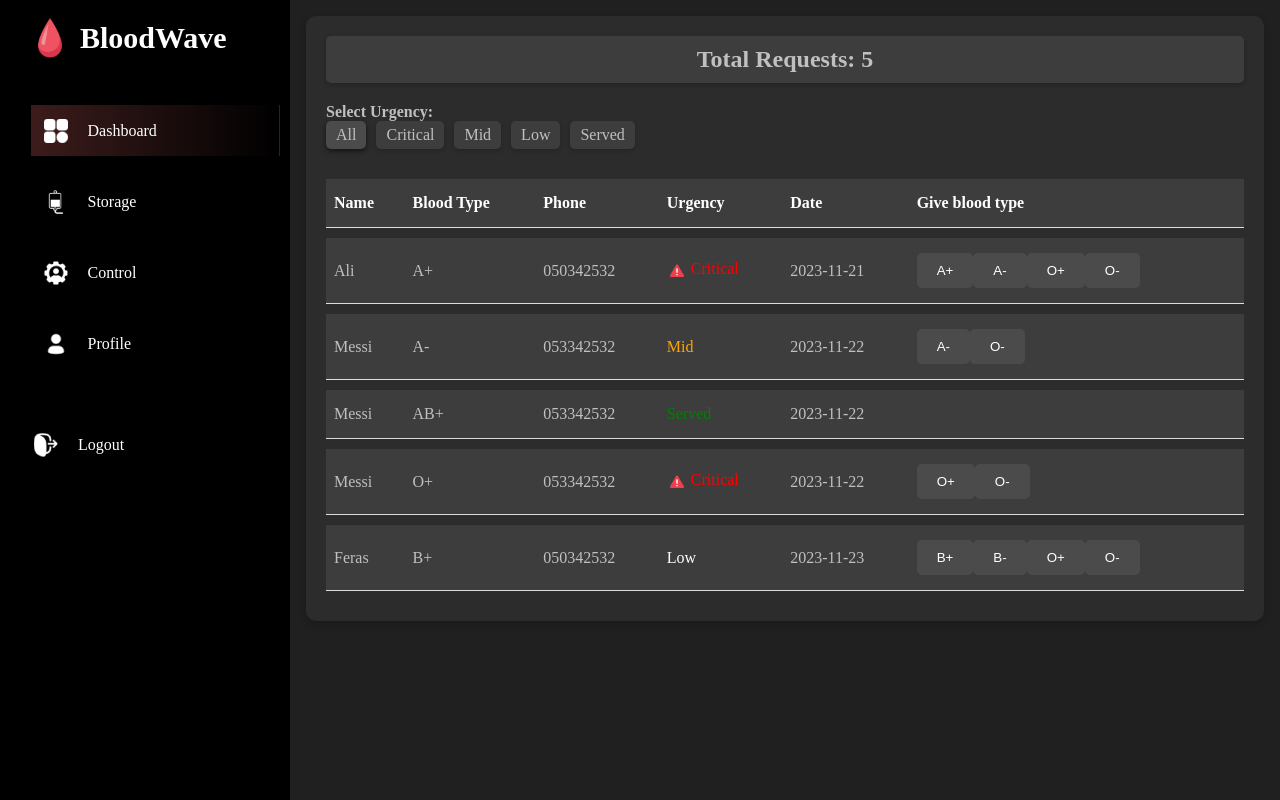
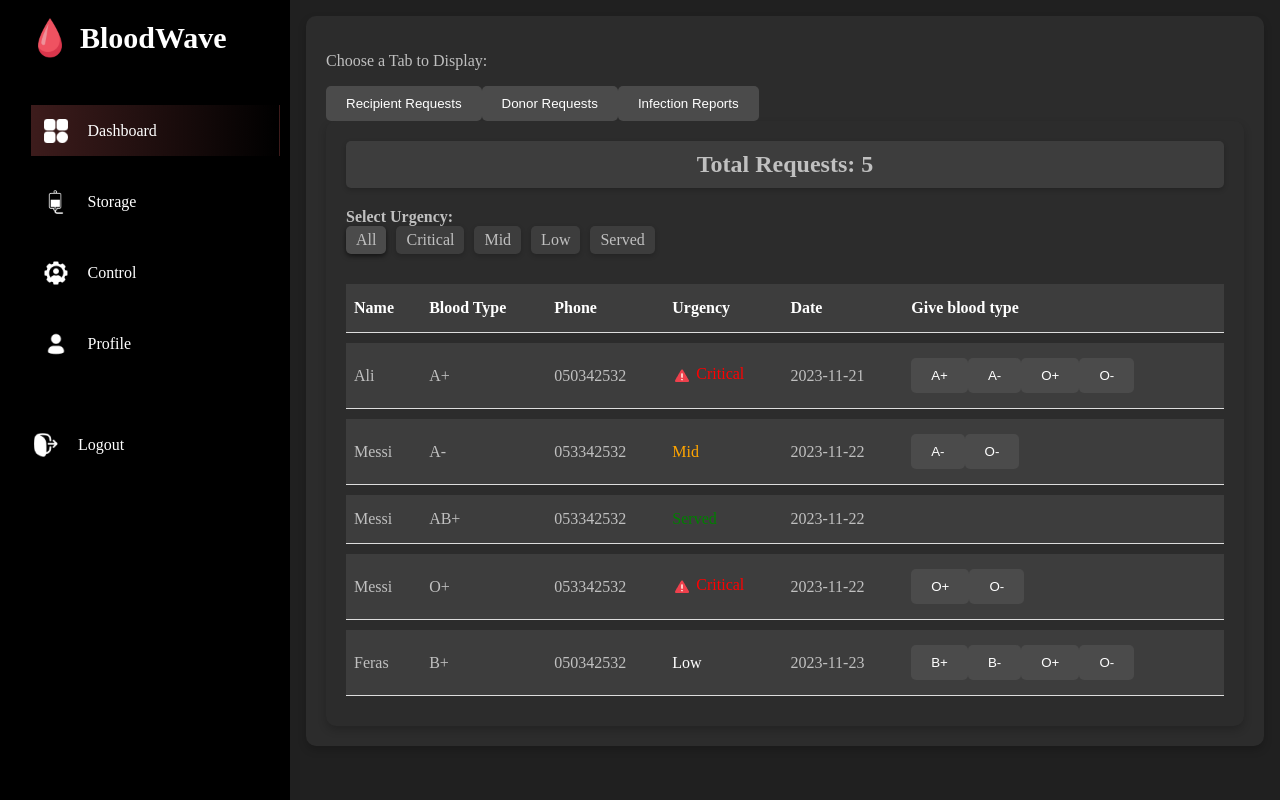
Before and after one commit to hussain-alsayedali/Blood-System, a React (Vite) app in the folder client/: page /nurse in a window 1280 px wide. Built offline with nearby package versions, Linux system fonts and the light colour scheme; no server answers.

Commit message:
checkpoint_1 dashboard decomposed

```diff
--- a/client/src/pages/NurseUI/Dashboard/Dashboard.jsx
+++ b/client/src/pages/NurseUI/Dashboard/Dashboard.jsx
@@ -1,185 +1,51 @@
-import React, { useEffect, useState } from "react";
+import React, { useState } from "react";
 import "./Dashboard.css";
-import criticalImage from "../../../assets/crit.png";
-import Axios from "axios";
-function Dashboard() {
-  // the blood type and what it can recieve from.🩸
-  const bloodTypeCompatibility = {
-    "A+": ["A+", "A-", "O+", "O-"],
-    "A-": ["A-", "O-"],
-    "B+": ["B+", "B-", "O+", "O-"],
-    "B-": ["B-", "O-"],
-    "AB+": ["A+", "A-", "B+", "B-", "AB+", "AB-", "O+", "O-"],
-    "AB-": ["AB-", "A-", "B-", "O-"],
-    "O+": ["O+", "O-"],
-    "O-": ["O-"],
-  };
+import RecipientRequests from './RecipientRequests';
+import DonorRequests from "./DonorRequests";
+import InfectionRequests from "./InfectionRequests";
 
-  const [selectedUrgency, setSelectedUrgency] = useState("All");
-  const [clickedUrgency, setClickedUrgency] = useState("");
-  const [patients, setPatients] = useState([
-    {
-      id: 1,
-      name: "Ali",
-      bloodType: "A+",
-      phone: "050342532",
-      urgency: "Critical",
-      date: "2023-11-21",
-    },
-    {
-      id: 2,
-      name: "Feras",
-      bloodType: "B+",
-      phone: "050342532",
-      urgency: "Low",
-      date: "2023-11-23",
-    },
-    {
-      id: 3,
-      name: "Messi",
-      bloodType: "A-",
-      phone: "053342532",
-      urgency: "Mid",
-      date: "2023-11-22",
-    },
-    {
-      id: 3,
-      name: "Messi",
-      bloodType: "AB+",
-      phone: "053342532",
-      urgency: "Served",
-      date: "2023-11-22",
-    },
-    {
-      id: 3,
-      name: "Messi",
-      bloodType: "O+",
-      phone: "053342532",
-      urgency: "Critical",
-      date: "2023-11-22",
-    },
-    // Add more patient data as needed
-  ]);
+function Dashboard({ patientsData }) {
+  const [activeTab, setActiveTab] = useState('recipients');
 
-  const sortedPatients = patients.sort(
-    (a, b) => new Date(a.date) - new Date(b.date)
-  );
-
-  const filteredPatients =
-    selectedUrgency === "All"
-      ? sortedPatients
-      : sortedPatients.filter((patient) => patient.urgency === selectedUrgency);
-
-  const urgencyOptions = ["All", "Critical", "Mid", "Low", "Served"];
-
-  const handleClick = (option) => {
-    setSelectedUrgency(option);
-    setClickedUrgency(`You selected: ${option}`);
-  };
-
-  const getUrgencyLabel = (urgency) => {
-    switch (urgency) {
-      case "Critical":
-        return {
-          __html: `<img src="${criticalImage}" alt="Critical" img class="urgency-image"/> Critical`,
-          color: "red",
-        };
-      case "Mid":
-        return { __html: "Mid", color: "orange" };
-      case "Served":
-        return { __html: "Served", color: "green" };
+  const renderTabContent = () => {
+    switch (activeTab) {
+      case 'recipients':
+        return <RecipientRequests patientsData={patientsData} />;
+      case 'donors':
+        return <DonorRequests patientsData={patientsData} />;
+      case 'infections':
+        return <InfectionRequests patientsData={patientsData} />;
       default:
-        return { __html: urgency, color: "white" };
+        return <RecipientRequests patientsData={patientsData} />;
     }
   };
 
-  const handleServeClick = (patient, bloodType) => {
-    setPatients(
-      patients.map((p) =>
-        p.id === patient.id
-          ? { ...p, urgency: "Served", servedBloodType: bloodType }
-          : p
-      )
-    );
-  };
-
-  useEffect(() => {
-    Axios({
-      method: "GET",
-      url: "http://localhost:2121/nurse/getSession",
-      withCredentials: true,
-    })
-      .then((res) => {
-        console.log(res.data);
-      })
-      .catch((error) => console.error(error));
-    // setSelectedItem(itemName);
-  });
-
   return (
     <div className="dashboard-container">
-      {clickedUrgency && (
-        <div className="clicked-urgency">{clickedUrgency}</div>
-      )}
-
-      <div className="total-requests">Total Requests: {patients.length}</div>
-
-      <div className="urgency-selector">
-        <label>Select Urgency:</label>
-        <div className="urgency-options">
-          {urgencyOptions.map((option, index) => (
-            <div
-              key={index}
-              className={`option ${
-                selectedUrgency === option ? "selected" : ""
-              }`}
-              onClick={() => handleClick(option)}
-            >
-              {option}
-            </div>
-          ))}
-        </div>
+      <div className="dashboard-header">
+        <p>Choose a Tab to Display: </p>
+        <button
+          className={`header-tab ${activeTab === 'recipients' ? 'active' : ''}`}
+          onClick={() => setActiveTab('recipients')}
+        >
+          Recipient Requests
+        </button>
+        <button
+          className={`header-tab ${activeTab === 'donors' ? 'active' : ''}`}
+          onClick={() => setActiveTab('donors')}
+        >
+          Donor Requests
+        </button>
+        <button
+          className={`header-tab ${activeTab === 'infections' ? 'active' : ''}`}
+          onClick={() => setActiveTab('infections')}
+        >
+          Infection Reports
+        </button>
+        {/* Add more buttons if there are more tabs */}
       </div>
-
-      <div className="patients-list">
-        <table>
-          <thead>
-            <tr>
-              <th>Name</th>
-              <th>Blood Type</th>
-              <th>Phone</th>
-              <th>Urgency</th>
-              <th>Date</th>
-              <th>Give blood type</th>
-            </tr>
-          </thead>
-          <tbody>
-            {filteredPatients.map((patient, index) => (
-              <tr key={index}>
-                <td>{patient.name}</td>
-                <td>{patient.bloodType}</td>
-                <td>{patient.phone}</td>
-                <td
-                  style={{ color: getUrgencyLabel(patient.urgency).color }}
-                  dangerouslySetInnerHTML={getUrgencyLabel(patient.urgency)}
-                ></td>
-                <td>{patient.date}</td>
-                <td>
-                  {patient.urgency !== "Served" &&
-                    bloodTypeCompatibility[patient.bloodType].map(
-                      (bloodType) => (
-                        <button
-                          onClick={() => handleServeClick(patient, bloodType)}
-                        >
-                          {bloodType}
-                        </button>
-                      )
-                    )}
-                </td>
-              </tr>
-            ))}
-          </tbody>
-        </table>
+      <div className="tab-content">
+        {renderTabContent()}
       </div>
     </div>
   );
--- /dev/null
+++ b/client/src/pages/NurseUI/Dashboard/DonorRequests.jsx
@@ -0,0 +1,9 @@
+import React from 'react'
+
+const DonorRequests = () => {
+    return (
+        <div>DonorRequests</div>
+    )
+}
+
+export default DonorRequests
--- /dev/null
+++ b/client/src/pages/NurseUI/Dashboard/InfectionRequests.jsx
@@ -0,0 +1,9 @@
+import React from 'react'
+
+const InfectionRequests = () => {
+    return (
+        <div>InfectionRequests</div>
+    )
+}
+
+export default InfectionRequests
--- /dev/null
+++ b/client/src/pages/NurseUI/Dashboard/RecipientRequests.jsx
@@ -0,0 +1,187 @@
+import React, { useEffect, useState } from "react";
+import "./Dashboard.css";
+import criticalImage from "../../../assets/crit.png";
+import Axios from "axios";
+function RecipientRequests() {
+    // the blood type and what it can recieve from.🩸
+    const bloodTypeCompatibility = {
+        "A+": ["A+", "A-", "O+", "O-"],
+        "A-": ["A-", "O-"],
+        "B+": ["B+", "B-", "O+", "O-"],
+        "B-": ["B-", "O-"],
+        "AB+": ["A+", "A-", "B+", "B-", "AB+", "AB-", "O+", "O-"],
+        "AB-": ["AB-", "A-", "B-", "O-"],
+        "O+": ["O+", "O-"],
+        "O-": ["O-"],
+    };
+
+    const [selectedUrgency, setSelectedUrgency] = useState("All");
+    const [clickedUrgency, setClickedUrgency] = useState("");
+    const [patients, setPatients] = useState([
+        {
+            id: 1,
+            name: "Ali",
+            bloodType: "A+",
+            phone: "050342532",
+            urgency: "Critical",
+            date: "2023-11-21",
+        },
+        {
+            id: 2,
+            name: "Feras",
+            bloodType: "B+",
+            phone: "050342532",
+            urgency: "Low",
+            date: "2023-11-23",
+        },
+        {
+            id: 3,
+            name: "Messi",
+            bloodType: "A-",
+            phone: "053342532",
+            urgency: "Mid",
+            date: "2023-11-22",
+        },
+        {
+            id: 3,
+            name: "Messi",
+            bloodType: "AB+",
+            phone: "053342532",
+            urgency: "Served",
+            date: "2023-11-22",
+        },
+        {
+            id: 3,
+            name: "Messi",
+            bloodType: "O+",
+            phone: "053342532",
+            urgency: "Critical",
+            date: "2023-11-22",
+        },
+        // Add more patient data as needed
+    ]);
+
+    const sortedPatients = patients.sort(
+        (a, b) => new Date(a.date) - new Date(b.date)
+    );
+
+    const filteredPatients =
+        selectedUrgency === "All"
+            ? sortedPatients
+            : sortedPatients.filter((patient) => patient.urgency === selectedUrgency);
+
+    const urgencyOptions = ["All", "Critical", "Mid", "Low", "Served"];
+
+    const handleClick = (option) => {
+        setSelectedUrgency(option);
+        setClickedUrgency(`You selected: ${option}`);
+    };
+
+    const getUrgencyLabel = (urgency) => {
+        switch (urgency) {
+            case "Critical":
+                return {
+                    __html: `<img src="${criticalImage}" alt="Critical" img class="urgency-image"/> Critical`,
+                    color: "red",
+                };
+            case "Mid":
+                return { __html: "Mid", color: "orange" };
+            case "Served":
+                return { __html: "Served", color: "green" };
+            default:
+                return { __html: urgency, color: "white" };
+        }
+    };
+
+    const handleServeClick = (patient, bloodType) => {
+        setPatients(
+            patients.map((p) =>
+                p.id === patient.id
+                    ? { ...p, urgency: "Served", servedBloodType: bloodType }
+                    : p
+            )
+        );
+    };
+
+    useEffect(() => {
+        Axios({
+            method: "GET",
+            url: "http://localhost:2121/nurse/getSession",
+            withCredentials: true,
+        })
+            .then((res) => {
+                console.log(res.data);
+            })
+            .catch((error) => console.error(error));
+        // setSelectedItem(itemName);
+    });
+
+    return (
+        <div className="dashboard-container">
+            {clickedUrgency && (
+                <div className="clicked-urgency">{clickedUrgency}</div>
+            )}
+
+            <div className="total-requests">Total Requests: {patients.length}</div>
+
+            <div className="urgency-selector">
+                <label>Select Urgency:</label>
+                <div className="urgency-options">
+                    {urgencyOptions.map((option, index) => (
+                        <div
+                            key={index}
+                            className={`option ${selectedUrgency === option ? "selected" : ""
+                                }`}
+                            onClick={() => handleClick(option)}
+                        >
+                            {option}
+                        </div>
+                    ))}
+                </div>
+            </div>
+
+            <div className="patients-list">
+                <table>
+                    <thead>
+                        <tr>
+                            <th>Name</th>
+                            <th>Blood Type</th>
+                            <th>Phone</th>
+                            <th>Urgency</th>
+                            <th>Date</th>
+                            <th>Give blood type</th>
+                        </tr>
+                    </thead>
+                    <tbody>
+                        {filteredPatients.map((patient, index) => (
+                            <tr key={index}>
+                                <td>{patient.name}</td>
+                                <td>{patient.bloodType}</td>
+                                <td>{patient.phone}</td>
+                                <td
+                                    style={{ color: getUrgencyLabel(patient.urgency).color }}
+                                    dangerouslySetInnerHTML={getUrgencyLabel(patient.urgency)}
+                                ></td>
+                                <td>{patient.date}</td>
+                                <td>
+                                    {patient.urgency !== "Served" &&
+                                        bloodTypeCompatibility[patient.bloodType].map(
+                                            (bloodType) => (
+                                                <button
+                                                    onClick={() => handleServeClick(patient, bloodType)}
+                                                >
+                                                    {bloodType}
+                                                </button>
+                                            )
+                                        )}
+                                </td>
+                            </tr>
+                        ))}
+                    </tbody>
+                </table>
+            </div>
+        </div>
+    );
+}
+
+export default RecipientRequests;
```
